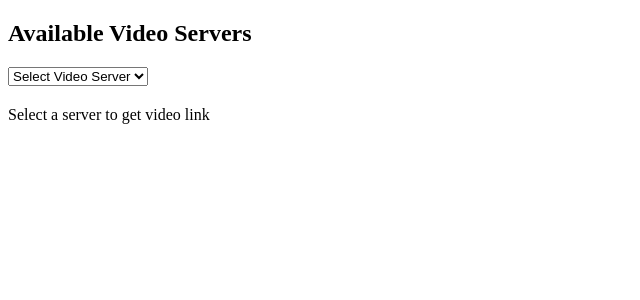
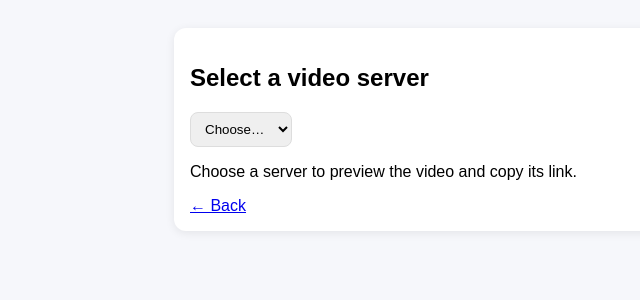
Before and after one commit to VkTheEncoder/Scrap, a Flask app: page /watch in a window 1280 px wide. Shown: the top 300 px of the page, without its empty margins (0-640 px from the left). Run offline with Flask 3, Linux system fonts and the light colour scheme.

Commit message:
Update watch.html

```diff
--- a/templates/watch.html
+++ b/templates/watch.html
@@ -2,29 +2,31 @@
 <html>
 <head>
   <title>Watch</title>
+  <style>
+    body { font-family: Arial; background:#f6f7fb; padding:20px; }
+    .wrap { max-width:900px; margin:0 auto; background:#fff; border-radius:12px; padding:16px; box-shadow:0 2px 10px rgba(0,0,0,.08); }
+    #player { margin-top:16px; }
+    select { padding:8px 10px; border-radius:8px; border:1px solid #ddd; }
+  </style>
 </head>
 <body>
-    <h2>Available Video Servers</h2>
-    <form>
+  <div class="wrap">
+    <h2>Select a video server</h2>
     <select id="videoSelect" onchange="showLink(this)">
-            <option value="">Select Video Server</option>
+      <option value="">Choose…</option>
       {% for v in video_options %}
       <option value="{{ v.src }}">{{ v.label }}</option>
       {% endfor %}
     </select>
-    </form>
-
-    <div id="player" style="margin-top:20px;">
-        <p>Select a server to get video link</p>
+    <div id="player"><p>Choose a server to preview the video and copy its link.</p></div>
+    <div style="margin-top:12px;"><a href="javascript:history.back()">← Back</a></div>
   </div>
-
   <script>
-        function showLink(sel) {
-            if(sel.value){
-                document.getElementById("player").innerHTML =
-                  `<p><b>Video Link:</b> <a href="${sel.value}" target="_blank">${sel.value}</a></p>
+    function showLink(sel){
+      if(!sel.value) return;
+      document.getElementById('player').innerHTML =
+        `<p><b>Video link:</b> <a href="${sel.value}" target="_blank">${sel.value}</a></p>
          <iframe src="${sel.value}" width="640" height="360" frameborder="0" allowfullscreen></iframe>`;
-            }
     }
   </script>
 </body>
```
Lines whose indentation alone changed are shown as unchanged.
